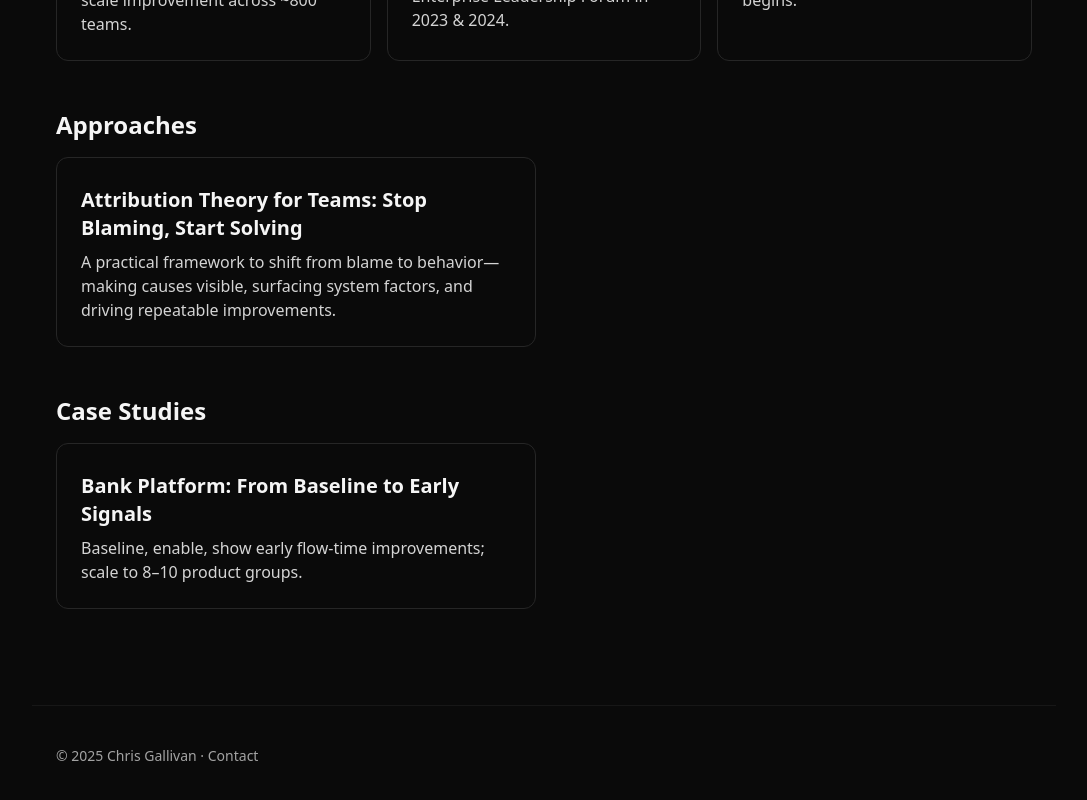
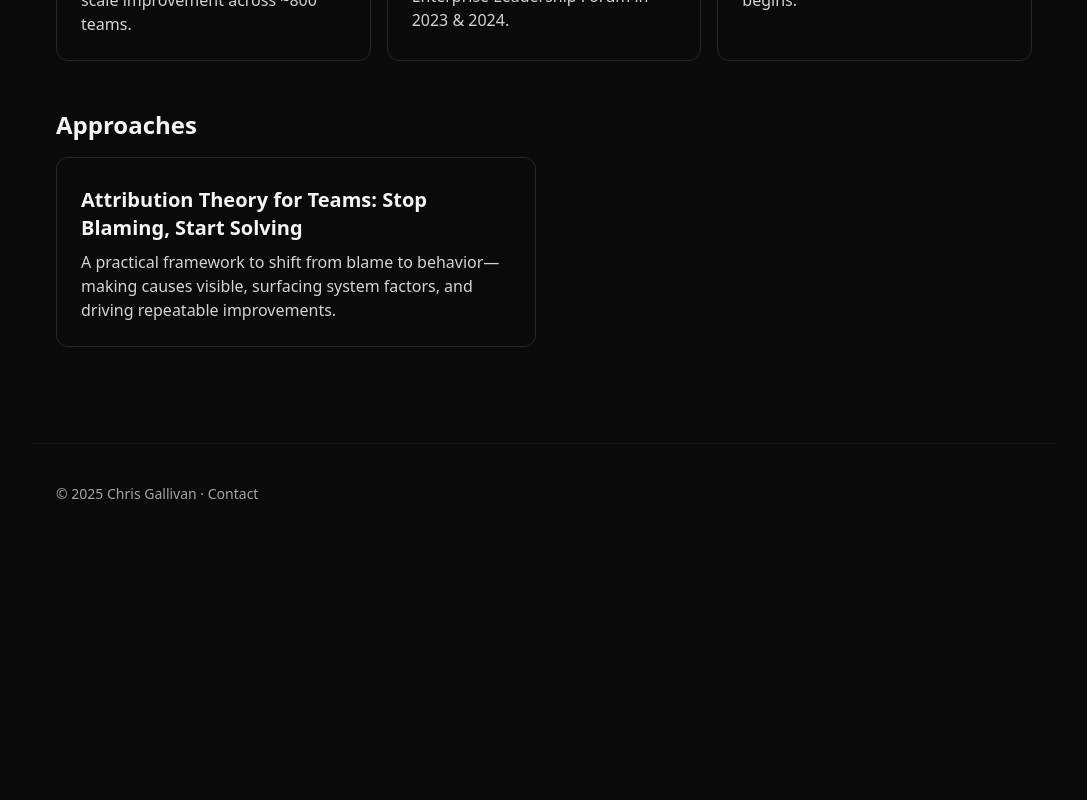
Before and after one commit to chrisgallivan123/mysite, a Next.js app: page / in a window 1280 px wide. Shown: the part 891-1691 px from the top of the page, without its empty margins (96-1183 px from the left). After the commit the page ends 1435 px from the top, so only its background shows below. Built offline with nearby package versions, Linux system fonts and the light colour scheme.

Commit message:
Remove case studies section from homepage
- Remove case studies import and rendering
- Homepage now shows: Latest Ideas and Approaches
- Clean, focused homepage presentation

```diff
--- a/app/page.tsx
+++ b/app/page.tsx
@@ -1,10 +1,9 @@
 import Hero from '@/components/Hero'
 import Card from '@/components/Card'
-import { allPosts, allCases, allFrameworks } from '@/lib/content'
+import { allPosts, allFrameworks } from '@/lib/content'
 
 export default function Page() {
   const posts = allPosts().slice(0,3)
-  const cases = allCases().slice(0,2)
   const frames = allFrameworks().slice(0,2)
 
   return (
@@ -27,15 +26,6 @@ export default function Page() {
                   ))}
                 </div>
               </section>
-
-              <section className="mt-12">
-                <h2 className="text-2xl font-semibold">Case Studies</h2>
-                <div className="mt-4 grid grid-cols-1 md:grid-cols-2 gap-4">
-                  {cases.map(p => (
-                    <Card key={p.slug} title={p.title} href={`/case-studies/${p.slug}`} desc={p.excerpt} />
-                  ))}
-                </div>
-              </section>
     </div>
   )
 }
```
